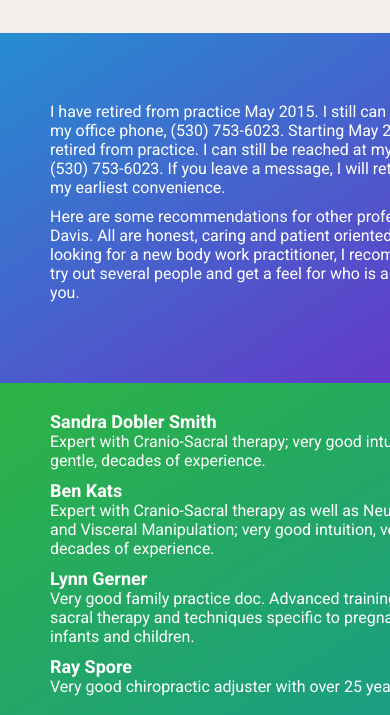
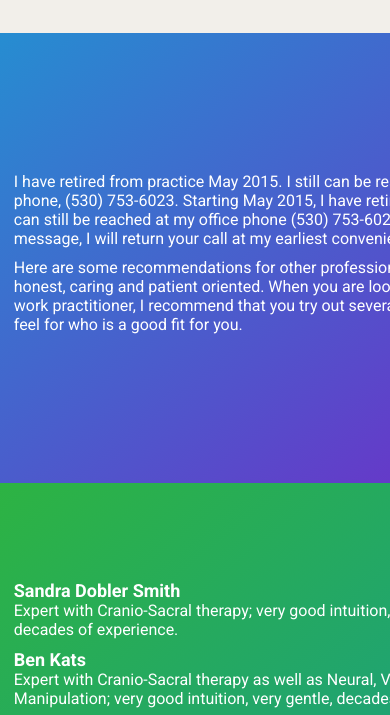
Before and after one commit to sharathshroff/mrossdoc, a plain HTML site: page index.html in a window 390 px wide. Shown: the part 87-802 px from the top of the page. Drawn offline with Linux system fonts and the light colour scheme; files whose address does not match are found by name.

Commit message:
more responsive design testing

```diff
--- a/css/style.css
+++ b/css/style.css
@@ -64,8 +64,10 @@ p {
 }
 
 .wrap {
-    width: 80%;
+    width: 50%;
+    height: 100%;
     margin: auto;
+    display: table;
 }
 
 .main {
@@ -101,15 +103,7 @@ p {
     background-image: -moz-linear-gradient(to bottom right,#268dd1 0,#6f2cc7 100%);
     background-image: linear-gradient(to bottom right,#268dd1 0,#6f2cc7 100%);
     color: #fff;
-    line-height: 345px; /*keep this the same as #bio height*/
     text-align: center;
-}
-
-#bio .wrap {
-    width: 50%;
-    display: inline-block;
-    vertical-align: middle;
-    line-height: normal;
 }
 
 #practitioners {
@@ -121,14 +115,7 @@ p {
     color: #fff;
 }
 
-#practitioners .wrap {
-    width: 50%;
-    height: 100%;
-    display: table;
-    height: 350px;
-}
-
-#practitioners .wrap .container {
+.container {
     display: table-cell;
     padding: 0;
     text-align: left;
@@ -150,7 +137,7 @@ p {
 
 .doctor {
     margin-bottom: 10px;
-    min-width: 450px;
+    min-width: 350px;
 }
 
 
@@ -158,9 +145,17 @@ p {
     width: device-width;
 }
 
-@media screen and (max-width: 1440px) {
-    #bio .wrap {
-        min-width: 450px;
+@media screen and (max-width: 700px) {
+    #bio {
+        height: 450px;
+    }
+
+    .wrap {
+        width: 95%;
+    }
+
+    #practitioners {
+        height: 450px;
     }
 
     #practitioners .list {
@@ -169,3 +164,23 @@ p {
         column-count: 1;
     }
 }
+
+@media screen and (max-width: 1440px) {
+    #bio {
+        height: 450px;
+    }
+
+    .wrap {
+        width: 95%;
+    }
+
+    #practitioners {
+        height: 450px;
+    }
+
+    #practitioners .list {
+        -webkit-column-count: 1;
+        -moz-column-count: 1;
+        column-count: 1;
+    }
+}
--- a/index.html
+++ b/index.html
@@ -35,11 +35,13 @@
         <body>
             <section id="bio">
                 <div class="wrap">
-                    <p>
-                    I have retired from practice May 2015.  I still can be reached at my office phone, (530) 753-6023.  Starting May 2015, I have retired from practice. I can still be reached at my office phone (530) 753-6023. If you leave a message, I will return your call at my earliest convenience.
-                    </p>
-                    <p>
-                    Here are some recommendations for other professionals in Davis.  All are honest, caring and patient oriented.  When you are looking for a new body work practitioner, I recommend that you try out several people and get a feel for who is a good fit for you.</p>
+                   <div class="container">
+                        <p>
+                        I have retired from practice May 2015.  I still can be reached at my office phone, (530) 753-6023.  Starting May 2015, I have retired from practice. I can still be reached at my office phone (530) 753-6023. If you leave a message, I will return your call at my earliest convenience.
+                        </p>
+                        <p>
+                        Here are some recommendations for other professionals in Davis.  All are honest, caring and patient oriented.  When you are looking for a new body work practitioner, I recommend that you try out several people and get a feel for who is a good fit for you.</p>
+                    </div>
                 </div>
             </section>
             <section id="practitioners">
```
